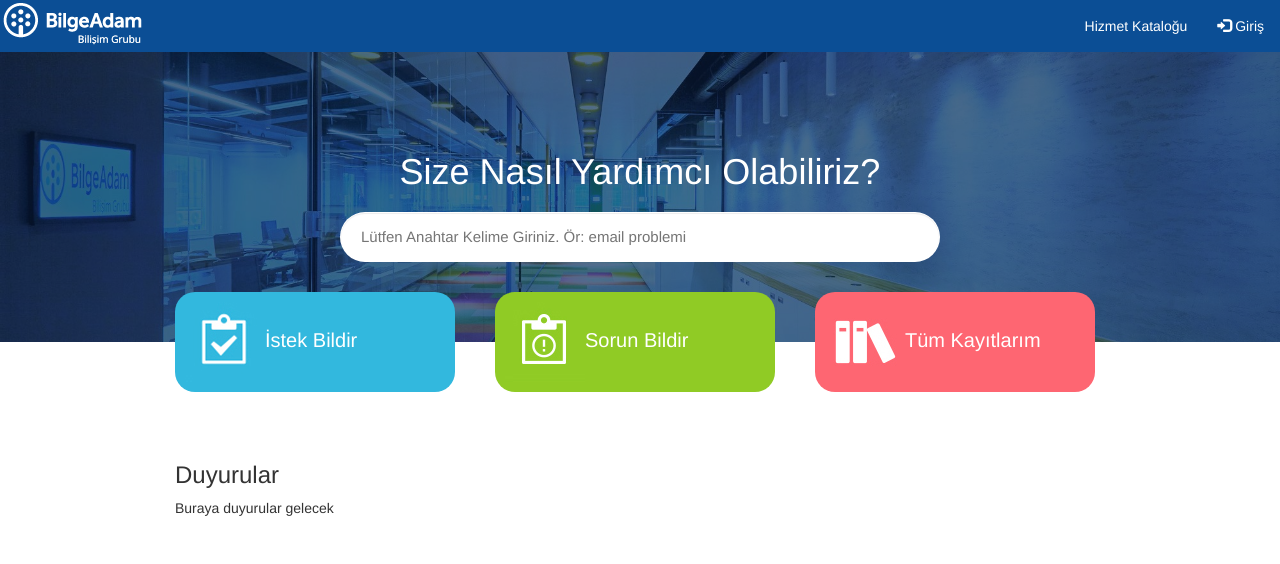
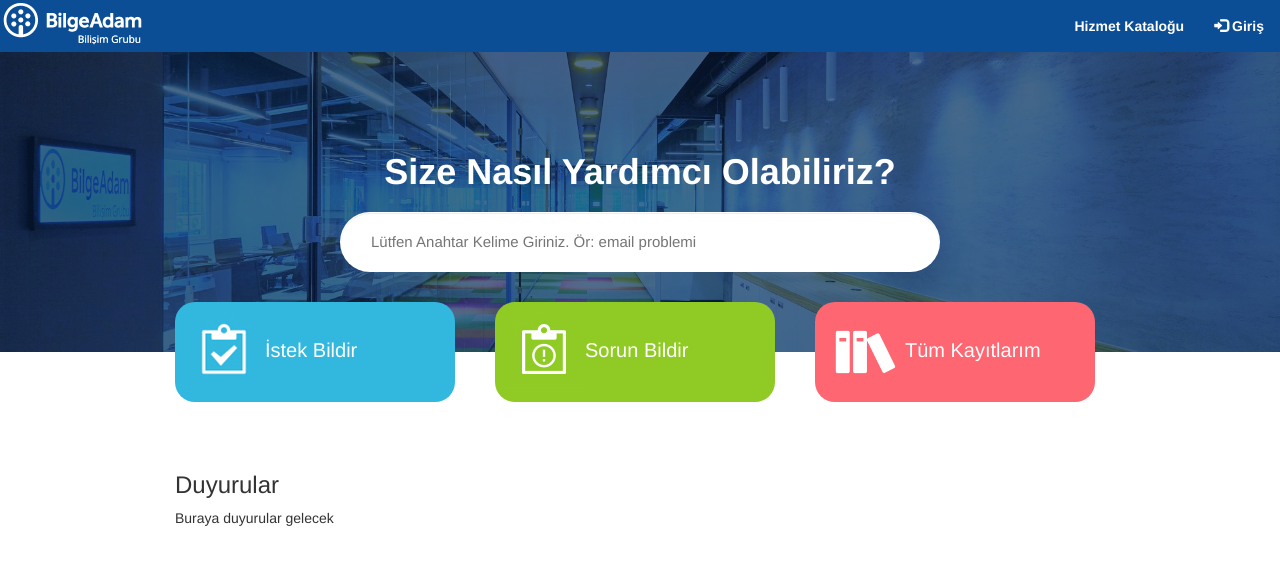
Before and after one commit to senaysenturk/BilgeAdam, a plain HTML site: page index.html in a window 1280 px wide. Drawn offline with nearby package versions, Linux system fonts and the light colour scheme.

Commit message:
css'de değişiklik

```diff
--- a/css/style.css
+++ b/css/style.css
@@ -36,8 +36,12 @@ body, html {
 
 .navbar-inverse .navbar-nav > li > a {
   color: white;
+  font-weight: bold;
 }
-
+.baslik{
+  color: white;
+  font-weight: bold;
+}
 .search-wrapper {
   position: relative;
   width: 600px;
@@ -49,10 +53,10 @@ body, html {
   border: 1px solid transparent;
   border-radius: 30px;
   font-size: 15px;
-  height: 50px;
+  height: 60px;
   line-height: 30px;
   outline: medium none;
-  padding: 10px 20px;
+  padding: 10px 30px;
   width: 600px;
 }
 .typeahead {
--- a/index.html
+++ b/index.html
@@ -53,7 +53,7 @@
         <div class="container">
             <div class="row">
                 <div class="col-xl-9 mx-auto">
-                    <h1 class="mb-5" style="color: white">Size Nasıl Yardımcı Olabiliriz?</h1>
+                    <h1 class="mb-5 baslik">Size Nasıl Yardımcı Olabiliriz?</h1>
 
                     <div class="search-wrapper">
                         <form>
```
